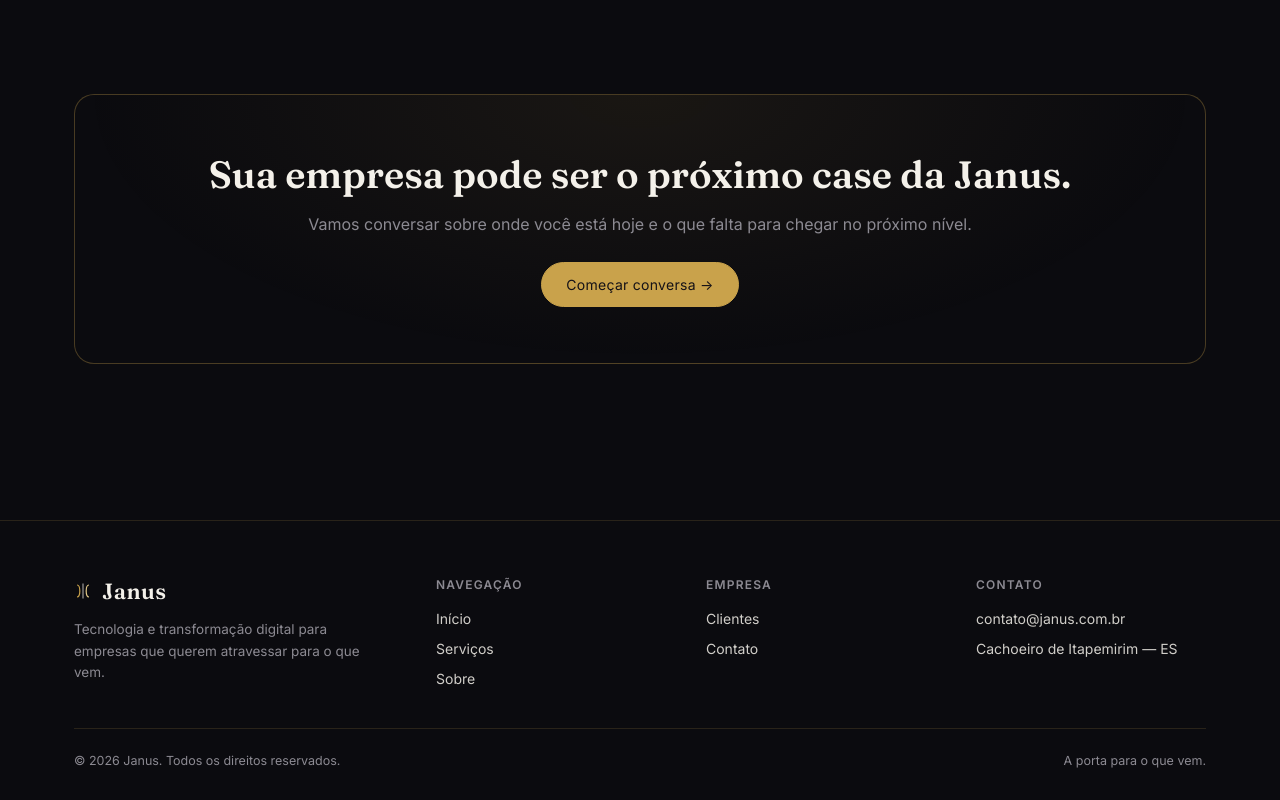
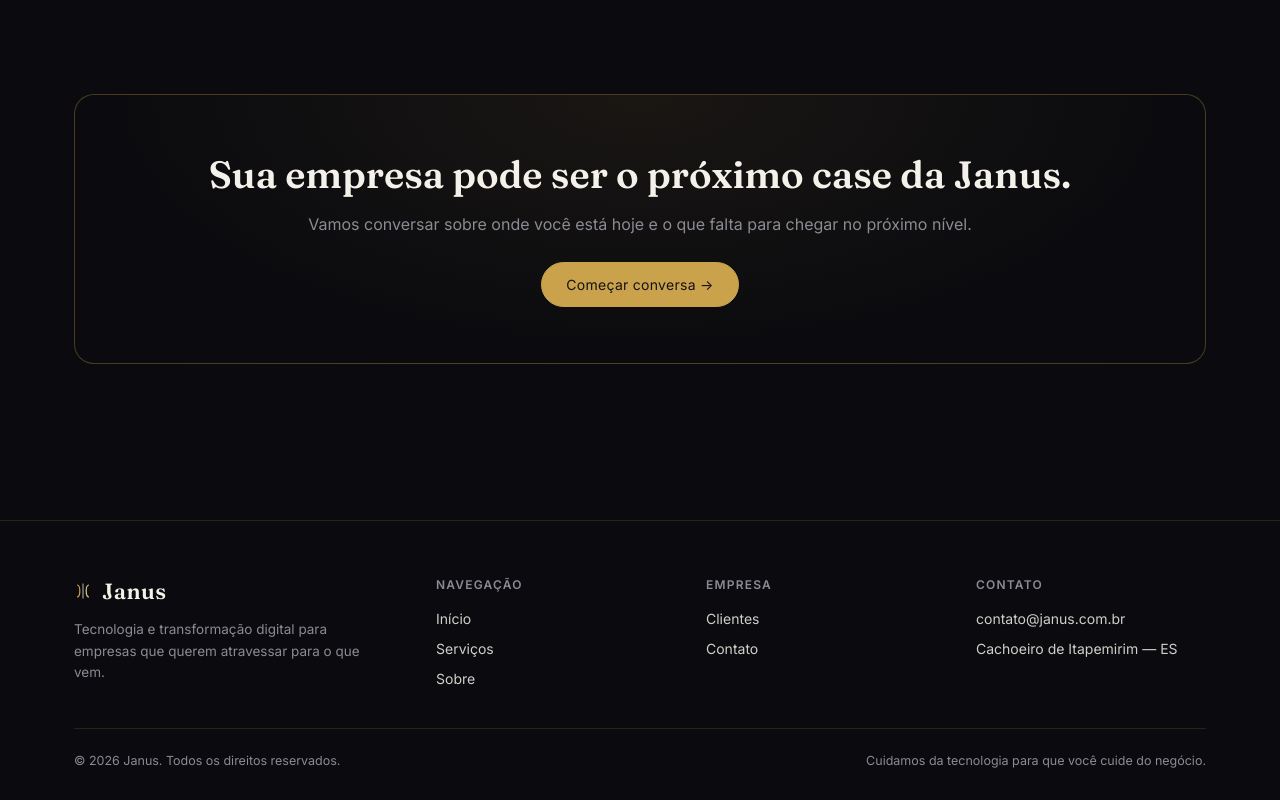
Before and after one commit to willscastro/JANOS-LTDA, a plain HTML site: page clientes.html in a window 1280 px wide. Shown: the part 2507-3307 px from the top of the page. Drawn offline with Linux system fonts and the light colour scheme.

Commit message:
Troca frase do rodapé
Co-Authored-By: Claude Sonnet 5.5 <noreply@anthropic.com>

```diff
--- a/clientes.html
+++ b/clientes.html
@@ -212,7 +212,7 @@
     </div>
     <div class="footer-bottom">
       <span>© 2026 Janus. Todos os direitos reservados.</span>
-      <span>A porta para o que vem.</span>
+      <span>Cuidamos da tecnologia para que você cuide do negócio.</span>
     </div>
   </div>
 </footer>
```
Also changed, not shown: contato.html (+1 -1 lines), index.html (+1 -1 lines), servicos.html (+1 -1 lines), sobre.html (+1 -1 lines).
